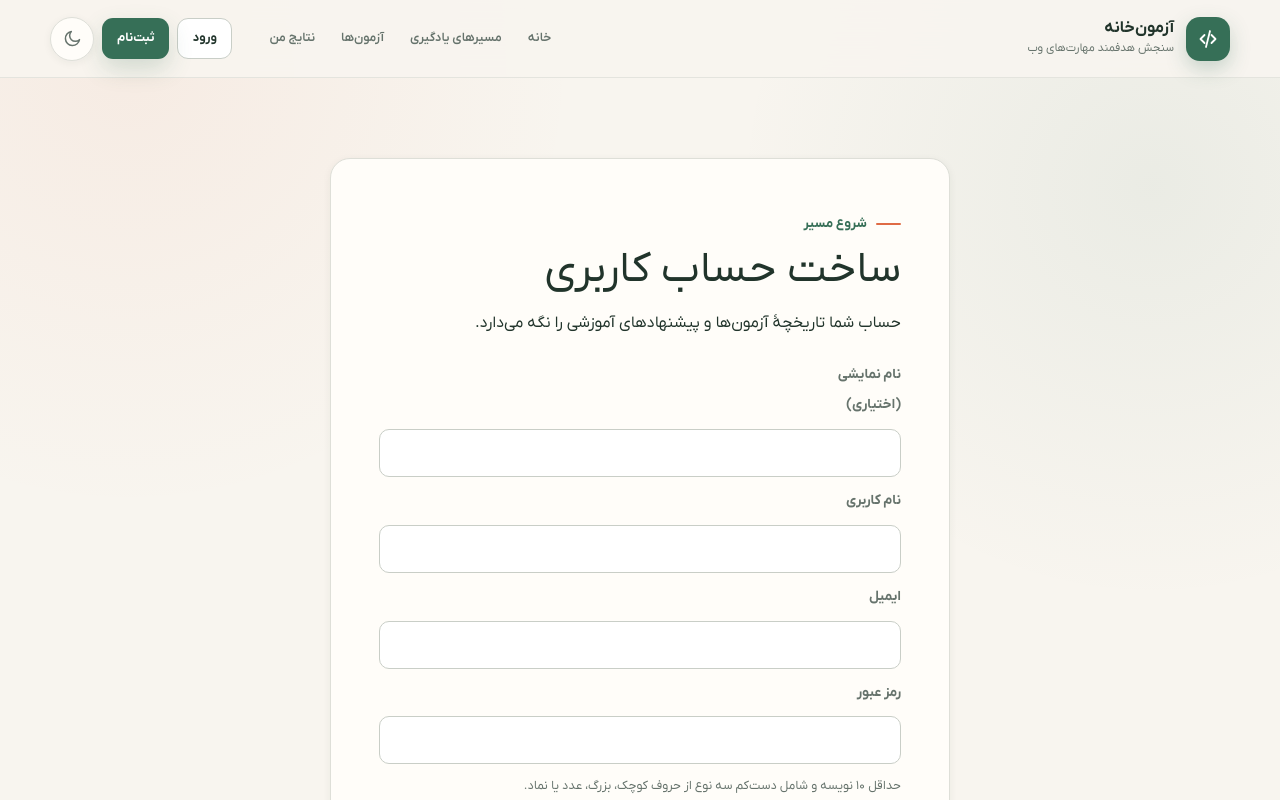
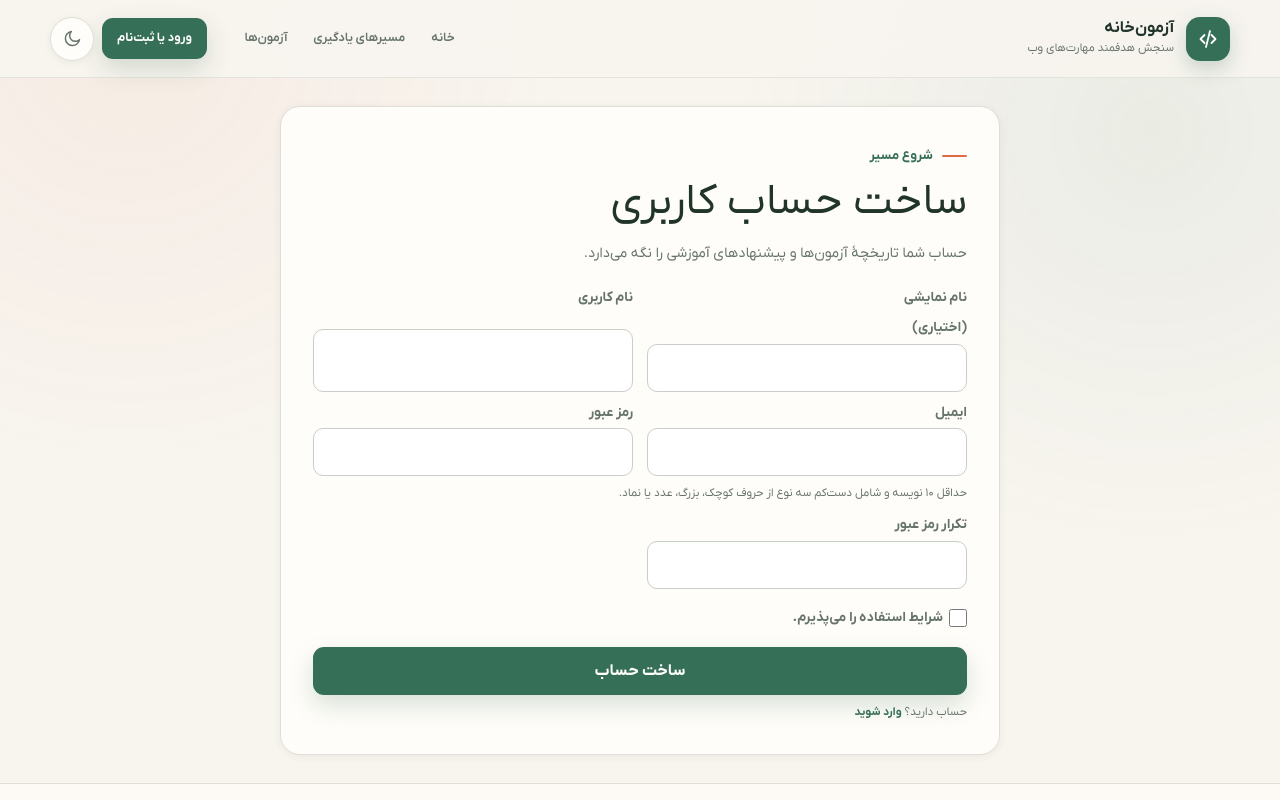
Before and after one commit to Nima-Moradi1/exam-project, a Next.js app: page /signup in a window 1280 px wide. Shown: the top 800 px of the page. Built offline with nearby package versions, Linux system fonts and the light colour scheme; no server answers.

Commit message:
fix(navigation): restore reliable guest navigation

```diff
--- a/app/globals.css
+++ b/app/globals.css
@@ -2528,21 +2528,6 @@ button:not(:disabled) {
   color: var(--text);
 }
 
-.navigation-link__spinner {
-  inline-size: 13px;
-  block-size: 13px;
-  flex: 0 0 auto;
-  border: 2px solid currentColor;
-  border-block-start-color: transparent;
-  border-radius: 50%;
-  animation: spin 700ms linear infinite;
-}
-
-a.is-navigating {
-  cursor: progress;
-  pointer-events: none;
-}
-
 .hub-paths {
   margin-top: clamp(64px, 9vw, 120px);
 }
@@ -2759,7 +2744,6 @@ a.is-navigating {
 
 @media (max-width: 900px) {
   .site-nav a:nth-child(2) { display: none; }
-  .site-header__login { display: none; }
 }
 
 @media (max-width: 700px) {
@@ -2804,7 +2788,6 @@ a.is-navigating {
   .site-nav__mobile-actions { display: grid; grid-template-columns: 1fr 1fr; gap: 8px; padding-block-start: 8px; border-block-start: 1px solid var(--line); }
   .site-nav__mobile-actions a { justify-content: center; }
   .site-header__actions { gap: 6px; }
-  .site-header__signup { display: none; }
   .theme-toggle { inline-size: 38px; block-size: 38px; }
   .hub-path-grid { grid-template-columns: 1fr; }
   .hub-path-card { min-height: 195px; }
@@ -2815,6 +2798,68 @@ a.is-navigating {
 }
 
 @media (prefers-reduced-motion: reduce) {
-  .loading-skeleton,
-  .navigation-link__spinner { animation: none; }
-}
+  .loading-skeleton { animation: none; }
+}
+
+/* Compact authentication forms: the complete flow fits on standard laptops. */
+.auth-page {
+  min-height: calc(100svh - 164px);
+  display: grid;
+  align-items: center;
+  padding-block: clamp(18px, 3.5vh, 38px);
+}
+
+.auth-card {
+  width: min(100%, 720px);
+  padding: clamp(20px, 3vw, 32px);
+}
+
+.auth-card > p {
+  margin: 0;
+  color: var(--text-soft);
+  font-size: .9rem;
+  line-height: 1.85;
+}
+
+.auth-form {
+  gap: 9px;
+  margin-block-start: 18px;
+}
+
+.auth-form input {
+  min-height: 40px;
+}
+
+.auth-form__field {
+  display: grid;
+  gap: 4px;
+}
+
+.auth-form--signup {
+  grid-template-columns: repeat(2, minmax(0, 1fr));
+  column-gap: 14px;
+}
+
+.auth-form--signup .form-hint,
+.auth-form--signup .checkbox-label,
+.auth-form--signup .form-error,
+.auth-form--signup button,
+.auth-form--signup > p:last-child {
+  grid-column: 1 / -1;
+}
+
+.auth-form--signup .form-hint {
+  font-size: .72rem;
+  line-height: 1.6;
+}
+
+.auth-footer {
+  margin-block: 16px 0;
+  font-size: .82rem;
+}
+
+@media (max-width: 640px) {
+  .auth-page { align-items: start; padding-block: 22px 34px; }
+  .auth-card { padding: 22px 18px; }
+  .auth-form--signup { grid-template-columns: 1fr; }
+}
--- a/components/auth/signup-form.tsx
+++ b/components/auth/signup-form.tsx
@@ -31,18 +31,13 @@ export function SignupForm() {
   }
 
   return (
-    <form action={onSubmit} className="auth-form" noValidate>
-      <label htmlFor="displayName">نام نمایشی <span aria-hidden="true">(اختیاری)</span></label>
-      <input id="displayName" name="displayName" autoComplete="name" maxLength={120} />
-      <label htmlFor="username">نام کاربری</label>
-      <input id="username" name="username" autoComplete="username" required minLength={3} maxLength={30} pattern="[a-z0-9_-]+" dir="ltr" />
-      <label htmlFor="email">ایمیل</label>
-      <input id="email" name="email" type="email" autoComplete="email" required dir="ltr" />
-      <label htmlFor="password">رمز عبور</label>
-      <input id="password" name="password" type="password" autoComplete="new-password" required minLength={10} />
+    <form action={onSubmit} className="auth-form auth-form--signup" noValidate>
+      <div className="auth-form__field"><label htmlFor="displayName">نام نمایشی <span aria-hidden="true">(اختیاری)</span></label><input id="displayName" name="displayName" autoComplete="name" maxLength={120} /></div>
+      <div className="auth-form__field"><label htmlFor="username">نام کاربری</label><input id="username" name="username" autoComplete="username" required minLength={3} maxLength={30} pattern="[a-z0-9_-]+" dir="ltr" /></div>
+      <div className="auth-form__field"><label htmlFor="email">ایمیل</label><input id="email" name="email" type="email" autoComplete="email" required dir="ltr" /></div>
+      <div className="auth-form__field"><label htmlFor="password">رمز عبور</label><input id="password" name="password" type="password" autoComplete="new-password" required minLength={10} /></div>
       <p className="form-hint">حداقل ۱۰ نویسه و شامل دست‌کم سه نوع از حروف کوچک، بزرگ، عدد یا نماد.</p>
-      <label htmlFor="confirmPassword">تکرار رمز عبور</label>
-      <input id="confirmPassword" name="confirmPassword" type="password" autoComplete="new-password" required minLength={10} />
+      <div className="auth-form__field"><label htmlFor="confirmPassword">تکرار رمز عبور</label><input id="confirmPassword" name="confirmPassword" type="password" autoComplete="new-password" required minLength={10} /></div>
       <label className="checkbox-label"><input name="acceptedTerms" type="checkbox" required /> <span>شرایط استفاده را می‌پذیرم.</span></label>
       {error && <p role="alert" className="form-error">{error}</p>}
       <button className="primary-button" disabled={pending} type="submit">{pending ? "در حال ساخت حساب…" : "ساخت حساب"}</button>
--- a/components/exam-header.tsx
+++ b/components/exam-header.tsx
@@ -1,7 +1,7 @@
 import Link from "next/link";
 
+import { HeaderAccountAction } from "@/components/header-account-action";
 import { CodeIcon } from "@/components/icons";
-import { NavigationLink } from "@/components/navigation-link";
 import { SiteNavigation } from "@/components/site-navigation";
 import { ThemeToggle } from "@/components/theme-toggle";
 
@@ -20,8 +20,7 @@ export function ExamHeader() {
         </Link>
         <SiteNavigation />
         <div className="site-header__actions">
-          <NavigationLink className="secondary-button site-header__login" href="/login">ورود</NavigationLink>
-          <NavigationLink className="primary-button site-header__signup" href="/signup">ثبت‌نام</NavigationLink>
+          <HeaderAccountAction />
           <ThemeToggle />
         </div>
       </div>
--- /dev/null
+++ b/components/header-account-action.tsx
@@ -0,0 +1,10 @@
+"use client";
+
+import { useSession } from "next-auth/react";
+
+import { NavigationLink } from "@/components/navigation-link";
+
+export function HeaderAccountAction() {
+  const { status } = useSession();
+  return <NavigationLink className="primary-button site-header__account" href={status === "authenticated" ? "/profile" : "/login"}>{status === "authenticated" ? "حساب کاربری" : "ورود یا ثبت‌نام"}</NavigationLink>;
+}
--- a/components/navigation-link.tsx
+++ b/components/navigation-link.tsx
@@ -1,9 +1,8 @@
 "use client";
 
 import Link from "next/link";
-import { usePathname, useRouter } from "next/navigation";
-import type { MouseEvent, ReactNode } from "react";
-import { useState } from "react";
+import { useRouter } from "next/navigation";
+import type { ReactNode } from "react";
 
 type NavigationLinkProps = {
   href: string;
@@ -13,45 +12,23 @@ type NavigationLinkProps = {
   "aria-label"?: string;
 };
 
-function isModifiedClick(event: MouseEvent<HTMLAnchorElement>) {
-  return event.button !== 0 || event.metaKey || event.altKey || event.ctrlKey || event.shiftKey;
-}
-
 export function NavigationLink({ href, children, className, onNavigate, ...props }: NavigationLinkProps) {
-  const pathname = usePathname();
   const router = useRouter();
-  const [isNavigating, setIsNavigating] = useState(false);
 
   function prefetch() {
     router.prefetch(href);
-  }
-
-  function navigate(event: MouseEvent<HTMLAnchorElement>) {
-    if (href.startsWith("/#") && pathname === "/") return;
-    if (event.defaultPrevented || isModifiedClick(event) || isNavigating) {
-      if (isNavigating) event.preventDefault();
-      return;
-    }
-
-    event.preventDefault();
-    setIsNavigating(true);
-    onNavigate?.();
-    router.push(href);
   }
 
   return (
     <Link
       {...props}
       href={href}
-      className={`${className ?? ""}${isNavigating ? " is-navigating" : ""}`.trim()}
-      aria-busy={isNavigating}
-      aria-disabled={isNavigating}
-      onClick={navigate}
+      className={className}
+      onClick={onNavigate}
       onMouseEnter={prefetch}
       onFocus={prefetch}
     >
       {children}
-      {isNavigating ? <span className="navigation-link__spinner" aria-hidden="true" /> : null}
     </Link>
   );
 }
--- a/components/site-navigation.tsx
+++ b/components/site-navigation.tsx
@@ -1,18 +1,20 @@
 "use client";
 
 import { useState } from "react";
+import { useSession } from "next-auth/react";
 
 import { NavigationLink } from "@/components/navigation-link";
 
-const navigationItems = [
+const publicNavigationItems = [
   { href: "/", label: "خانه" },
   { href: "/#paths", label: "مسیرهای یادگیری" },
-  { href: "/#exams", label: "آزمون‌ها" },
-  { href: "/profile/exams", label: "نتایج من" }
+  { href: "/#exams", label: "آزمون‌ها" }
 ] as const;
 
 export function SiteNavigation() {
   const [isOpen, setIsOpen] = useState(false);
+  const { status } = useSession();
+  const navigationItems = status === "authenticated" ? [...publicNavigationItems, { href: "/profile/exams", label: "نتایج من" }] : publicNavigationItems;
 
   return (
     <div className="site-navigation">
@@ -23,8 +25,7 @@ export function SiteNavigation() {
       <nav className={`site-nav${isOpen ? " is-open" : ""}`} id="primary-navigation" aria-label="ناوبری اصلی">
         {navigationItems.map((item) => <NavigationLink key={item.href} href={item.href} onNavigate={() => setIsOpen(false)}>{item.label}</NavigationLink>)}
         <div className="site-nav__mobile-actions">
-          <NavigationLink className="secondary-button" href="/login" onNavigate={() => setIsOpen(false)}>ورود</NavigationLink>
-          <NavigationLink className="primary-button" href="/signup" onNavigate={() => setIsOpen(false)}>ثبت‌نام</NavigationLink>
+          <NavigationLink className="primary-button" href={status === "authenticated" ? "/profile" : "/login"} onNavigate={() => setIsOpen(false)}>{status === "authenticated" ? "حساب کاربری" : "ورود یا ثبت‌نام"}</NavigationLink>
         </div>
       </nav>
     </div>
--- a/components/theme-provider.tsx
+++ b/components/theme-provider.tsx
@@ -1,12 +1,15 @@
 "use client";
 
 import { ThemeProvider as NextThemesProvider } from "next-themes";
+import { SessionProvider } from "next-auth/react";
 import type { ComponentProps } from "react";
 
 export function ThemeProvider({ children, ...props }: ComponentProps<typeof NextThemesProvider>) {
   return (
-    <NextThemesProvider attribute="class" defaultTheme="system" enableSystem disableTransitionOnChange {...props}>
-      {children}
-    </NextThemesProvider>
+    <SessionProvider refetchOnWindowFocus={false}>
+      <NextThemesProvider attribute="class" defaultTheme="system" enableSystem disableTransitionOnChange {...props}>
+        {children}
+      </NextThemesProvider>
+    </SessionProvider>
   );
 }
--- a/proxy.ts
+++ b/proxy.ts
@@ -4,7 +4,7 @@ import { auth } from "@/auth";
 
 const accountPaths = ["/profile", "/attempts"];
 
-export default auth((request) => {
+const handleProxy = auth((request) => {
   const { pathname } = request.nextUrl;
   const session = request.auth;
   const needsAccount = accountPaths.some((path) => pathname === path || pathname.startsWith(`${path}/`));
@@ -21,6 +21,10 @@ export default auth((request) => {
   return NextResponse.next();
 });
 
+export function proxy(...args: Parameters<typeof handleProxy>) {
+  return handleProxy(...args);
+}
+
 export const config = {
   matcher: ["/profile/:path*", "/attempts/:path*", "/admin/:path*"]
 };
```
